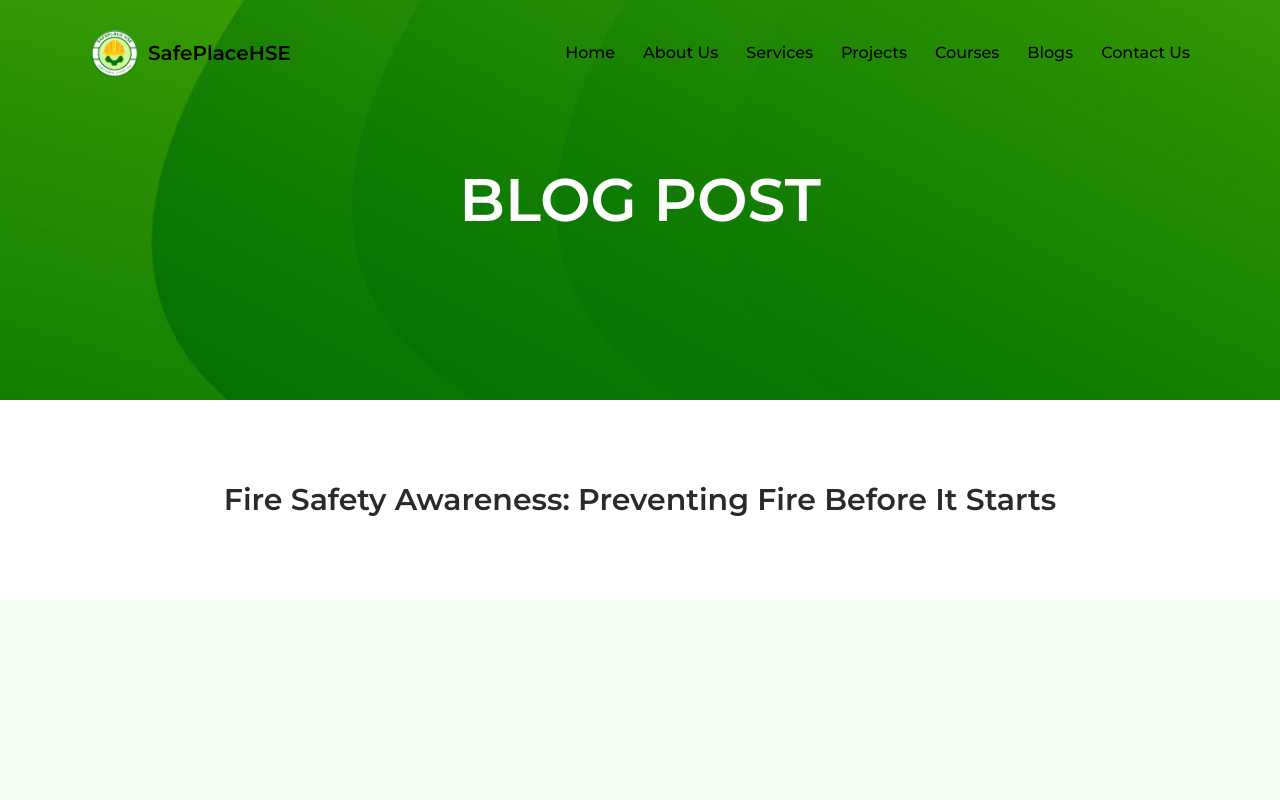
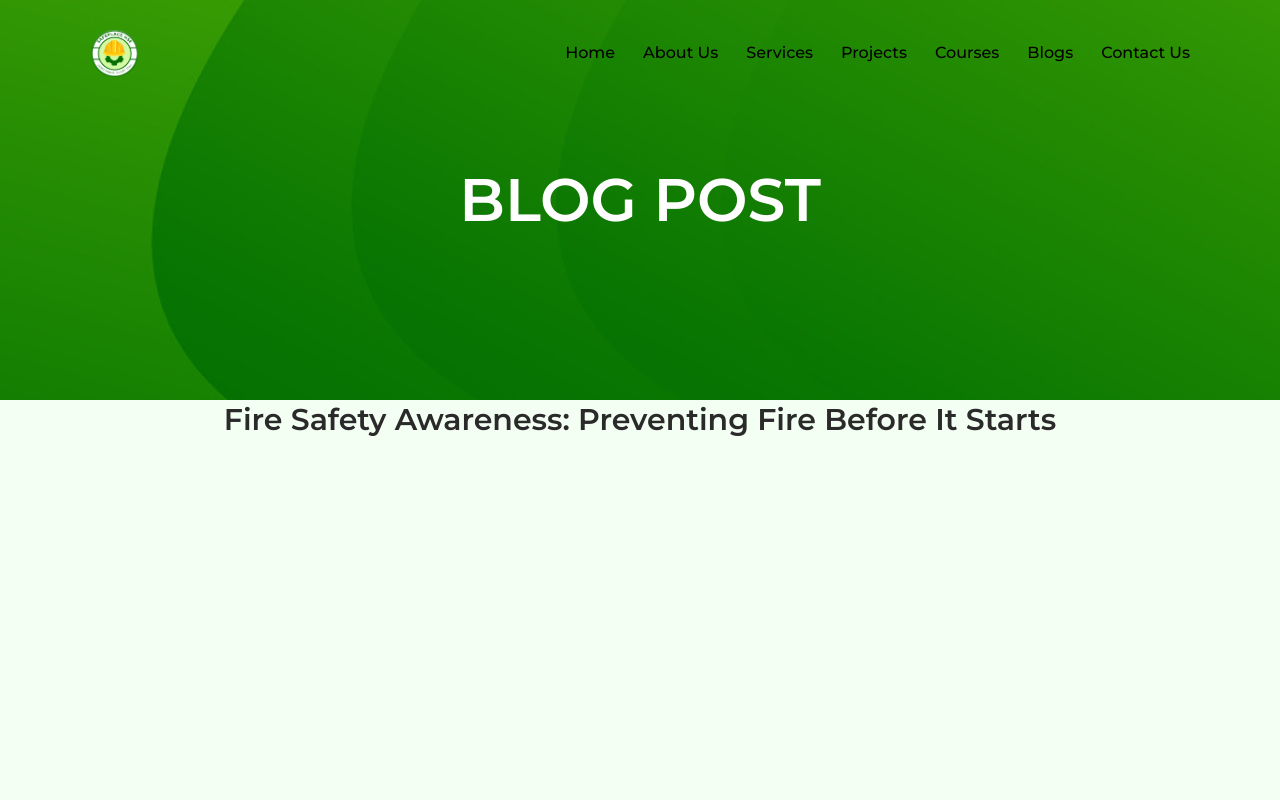
Before and after one commit to victorgbonna/safeplacehse-client, a Next.js app: page /blogs/hse/fire-safety-awareness in a window 1280 px wide. Shown: the top 800 px of the page. Built offline with nearby package versions, Linux system fonts and the light colour scheme; a web font is replaced by a local one.

Commit message:
blog blog article logo, project page 4

```diff
--- a/src/components/helper/Nav/index.jsx
+++ b/src/components/helper/Nav/index.jsx
@@ -66,7 +66,7 @@ function PhoneNav({nav_list, scrolledPast, activeNav}){
                 <Link href={'/'} className='flex items-center gap-x-2'>
                     <ImageContainer
                         src={'/images/safetyhselogobig.png'} className={'w-[50px] h-[50px]'} alt='safeplace logo'/>
-                    <p className="text-xl font-semibold">SafePlaceHSE</p>
+                    {/* <p className="text-xl font-semibold">SafePlaceHSE</p> */}
                 </Link>
 
             </div>
@@ -100,7 +100,7 @@ function PcNav({nav_list, scrolledPast, activeNav}){
             <Link href={'/'} className='flex items-center gap-x-2'>
                 <ImageContainer
                     src={'/images/safetyhselogobig.png'} className={'w-[50px] h-[50px]'} imgClass='' alt='safeplace logo'/>
-                <p className="text-xl font-semibold">SafePlaceHSE</p>
+                {/* <p className="text-xl font-semibold">SafePlaceHSE</p> */}
             </Link >
             <ul className='flex gap-x-7 gap-y-4 items-center'>
                 <>
--- a/src/pages/blogs/hse/fire-safety-awareness.jsx
+++ b/src/pages/blogs/hse/fire-safety-awareness.jsx
@@ -12,14 +12,14 @@ export default function FireSafety() {
             BLOG POST
           </p>
         </div>
-        <div className="h-[25%] tablet:pt-3 flex items-center bg-white px-[200px] tablet:px-10 justify-center">
+        <div className="h-fit tablet:pt-10  flex items-cente px-[200px] tablet:px-10 justify-center">
           <h1 className="text-center text-[#2A2A2A] text-3xl leading-[40px] font-semibold tablet:text-xl">
             {"Fire Safety Awareness: Preventing Fire Before It Starts"}
           </h1>
         </div>
       </div>
 
-      <div className="flex px-20 py-[20px] bg-white justify-between tablet:px-5 tablet:flex-col tablet:gap-y-10">
+      <div className="flex px-20 py-[20px] justify-between tablet:px-5 tablet:flex-col tablet:gap-y-10">
         <div className="tablet:order-1">
           <div className="flex items-center gap-x-2">
             <ImageContainer
@@ -89,7 +89,7 @@ export default function FireSafety() {
             <ImageContainer
               src={iconSvgPath(path + "fire_safety.png", "images")}
               className={
-                "tablet:w-full w-[500px] h-[400px] tablet:h-[300px] object-contain"
+                "tablet:w-full w-[500px] h-[400px] tablet:h-[250px] object-contain"
               }
               alt="Fire triangle diagram"
             />
@@ -144,7 +144,7 @@ export default function FireSafety() {
             <ImageContainer
               src={iconSvgPath(path + "evacuation_sign.jpg", "images")}
               className={
-                "tablet:w-full w-[600px] h-[400px] tablet:h-[300px] object-contain"
+                "tablet:w-full w-[600px] h-[400px] tablet:h-[250px] object-contain"
               }
               alt="Fire evacuation sign"
             />
```
